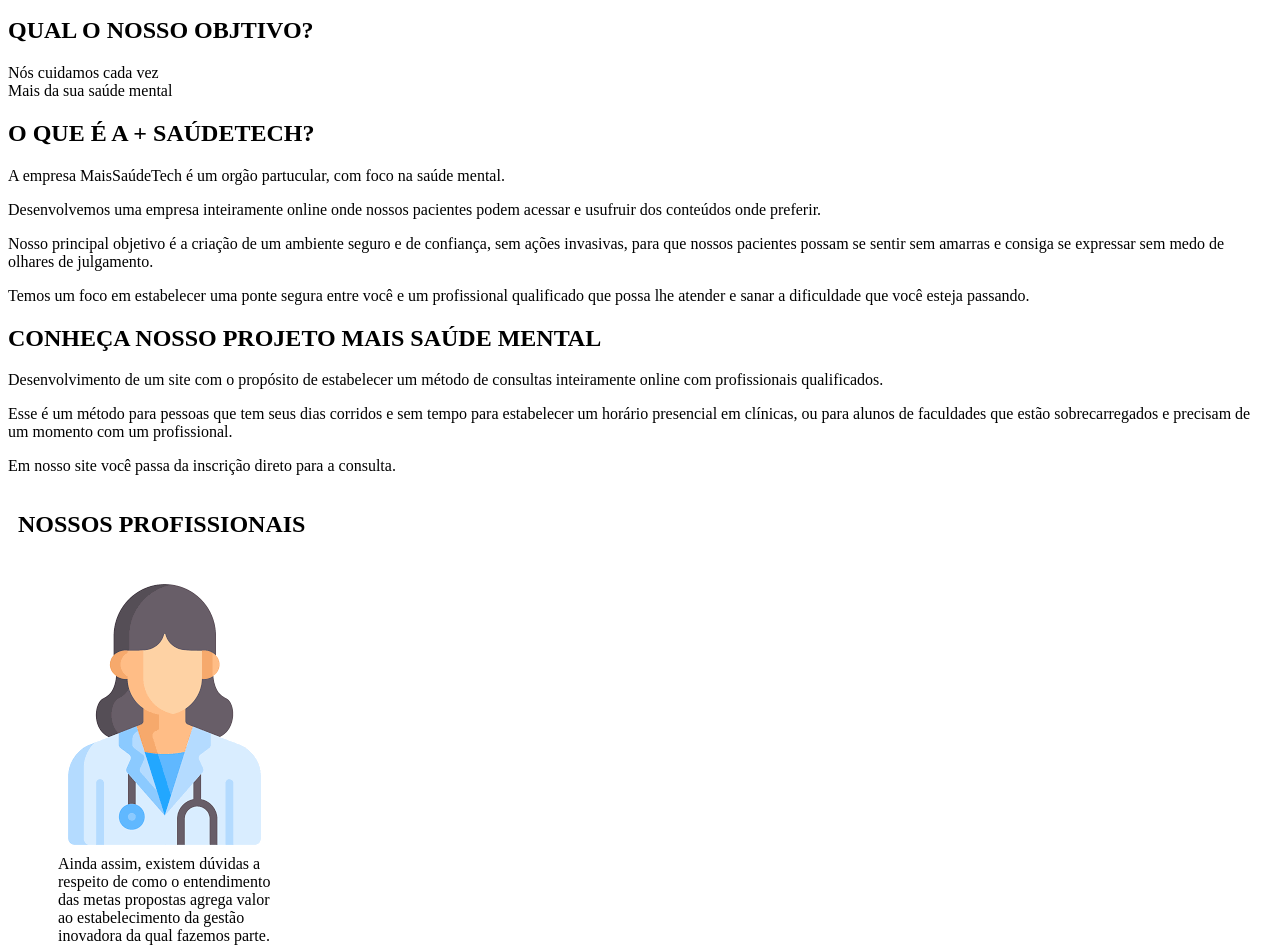
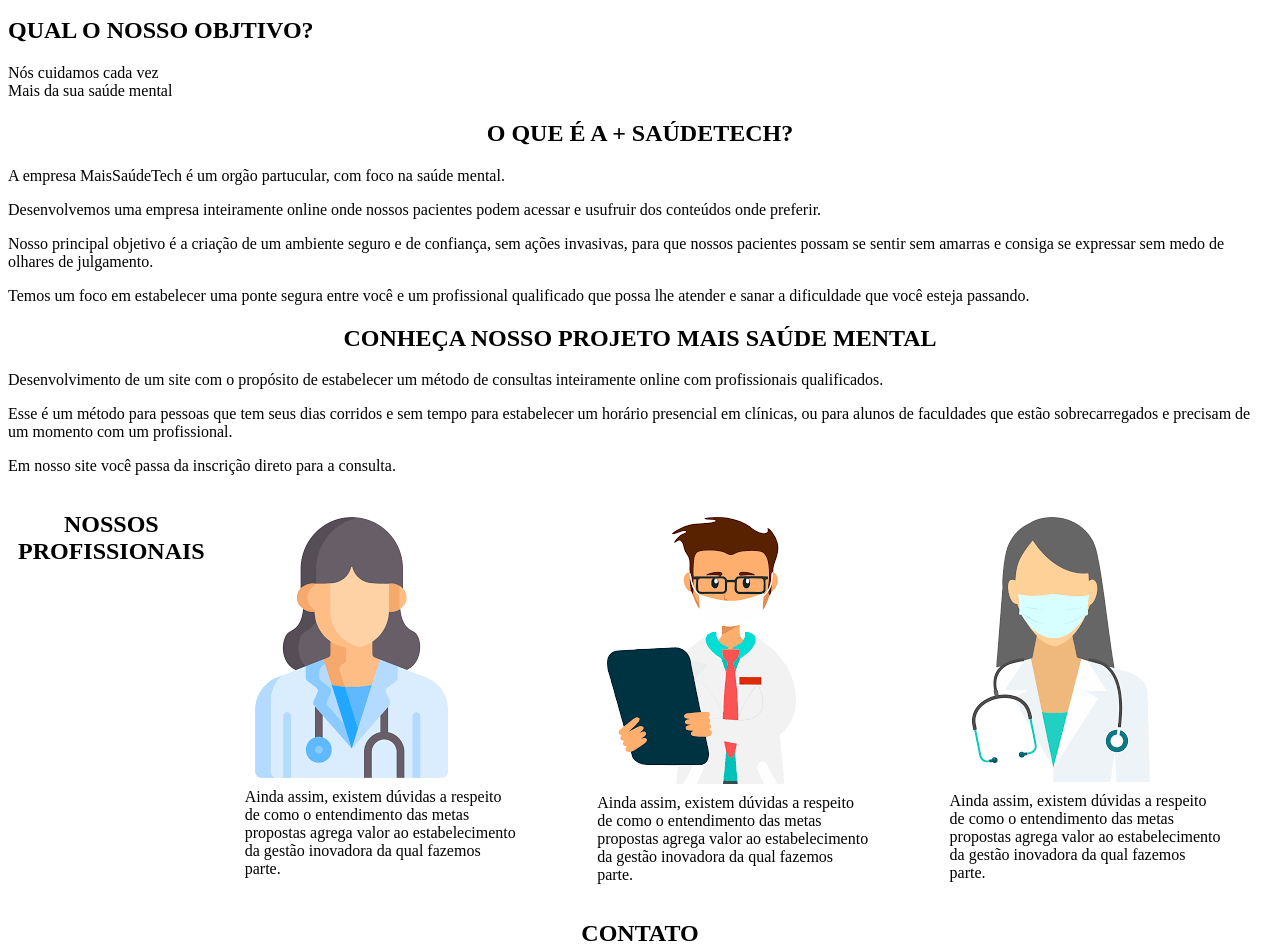
Before and after one commit to Kilde-Jr/MaisSaudeTech, a plain HTML site: page index.html in a window 1280 px wide. Shown: the part 117-1067 px from the top of the page. Drawn offline with Linux system fonts and the light colour scheme.

Commit message:
atualização

```diff
--- a/index.html
+++ b/index.html
@@ -42,7 +42,7 @@
         </section>
 
         <section class="secao4">
-            <h2>NOSSOS PROFISSIONAIS</h2>
+            <h2 class="h2-1">NOSSOS PROFISSIONAIS</h2>
             <figure>
                 <img src="foto1.png" alt="Uma imagem impressionante">
                 <figcaption>Ainda assim, existem dúvidas a respeito de como o entendimento das metas propostas agrega valor ao estabelecimento da gestão inovadora da qual fazemos parte.</figcaption>
--- a/style.css
+++ b/style.css
@@ -1,7 +1,11 @@
 .secao4, img{
     display: flex;
-    flex-wrap: wrap;
-    max-width: 300px;
     flex: 1 1 3px;
     margin: 10px;
 }
+h2{text-align:center;}
+.h2-1{
+    display:flex;
+
+
+}
```
